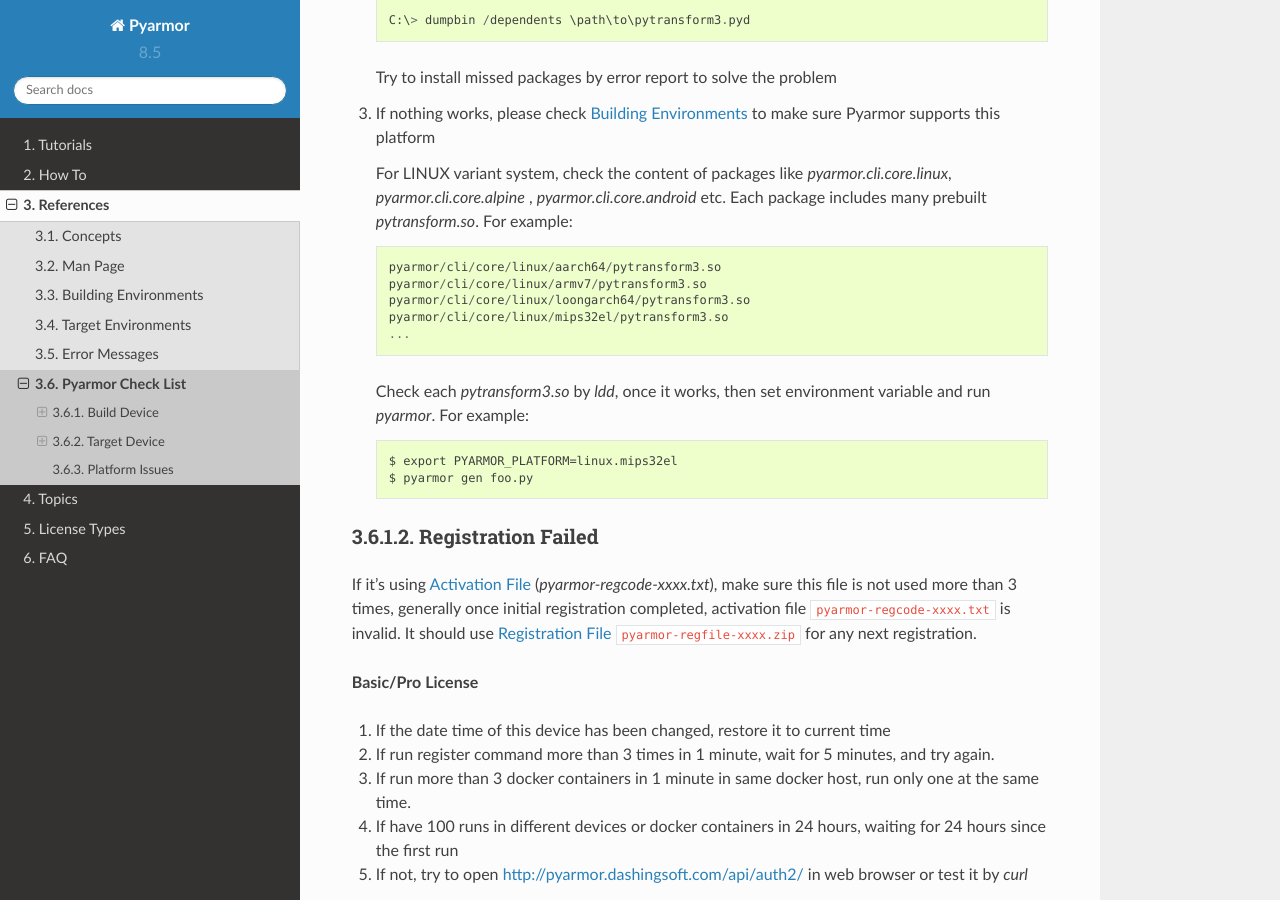
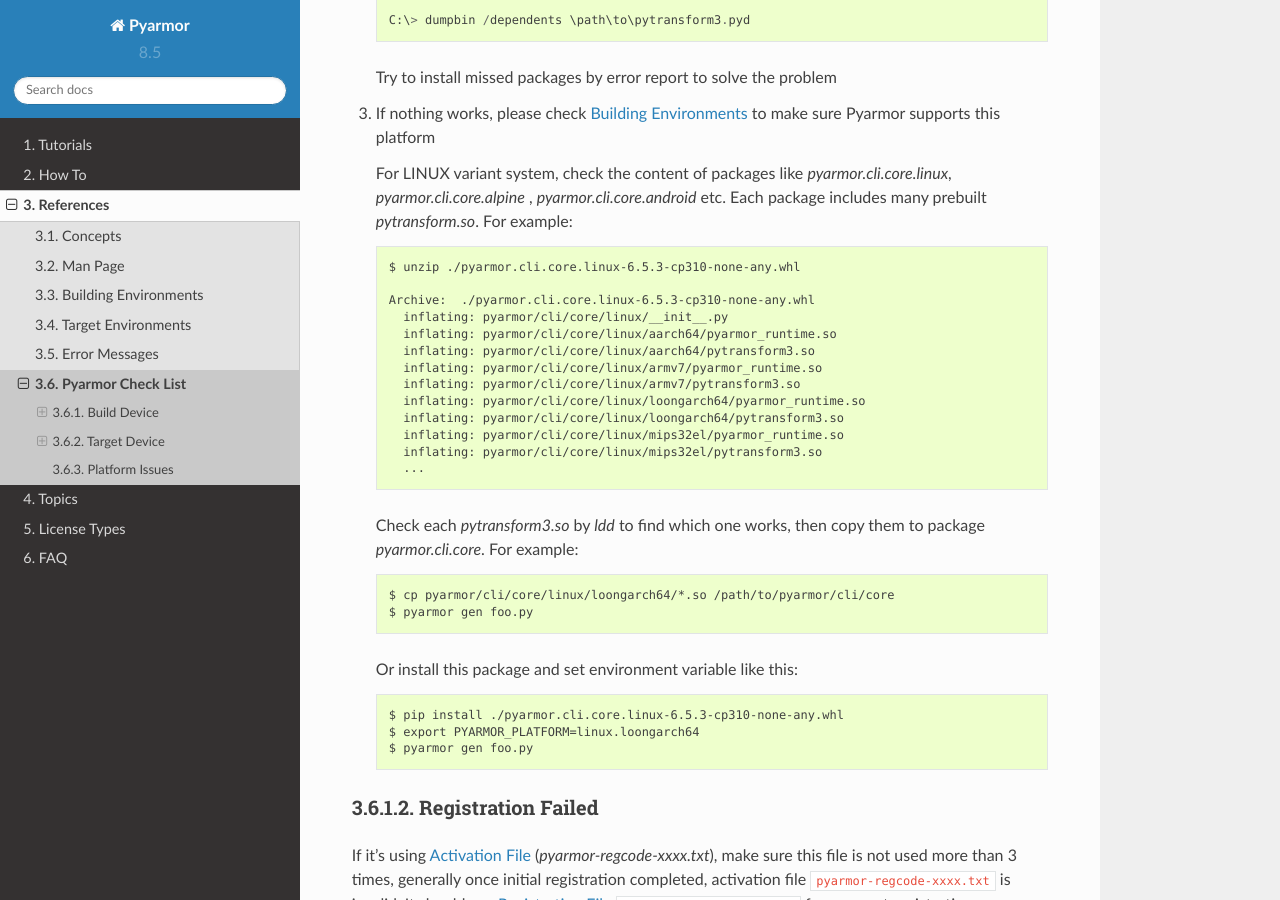
Before and after one commit to dashingsoft/pyarmor, a Sphinx documentation site: the page built from docs/reference/solutions.rst, in a window 1280 px wide and 900 px high, scrolled down 1026 px. Built offline with Sphinx 7.4.7 and the Read the Docs theme 2.0.0, drawn with Linux system fonts in a browser that asks for light colours.

Commit message:
Refine doc

```diff
--- a/docs/reference/solutions.rst
+++ b/docs/reference/solutions.rst
@@ -61,17 +61,30 @@
 
    For LINUX variant system, check the content of packages like `pyarmor.cli.core.linux`, `pyarmor.cli.core.alpine` , `pyarmor.cli.core.android` etc. Each package includes many prebuilt `pytransform.so`. For example::
 
-       pyarmor/cli/core/linux/aarch64/pytransform3.so
-       pyarmor/cli/core/linux/armv7/pytransform3.so
-       pyarmor/cli/core/linux/loongarch64/pytransform3.so
-       pyarmor/cli/core/linux/mips32el/pytransform3.so
-       ...
+       $ unzip ./pyarmor.cli.core.linux-6.5.3-cp310-none-any.whl
 
-   Check each `pytransform3.so` by `ldd`, once it works, then set environment variable and run `pyarmor`. For example::
+       Archive:  ./pyarmor.cli.core.linux-6.5.3-cp310-none-any.whl
+         inflating: pyarmor/cli/core/linux/__init__.py
+         inflating: pyarmor/cli/core/linux/aarch64/pyarmor_runtime.so
+         inflating: pyarmor/cli/core/linux/aarch64/pytransform3.so
+         inflating: pyarmor/cli/core/linux/armv7/pyarmor_runtime.so
+         inflating: pyarmor/cli/core/linux/armv7/pytransform3.so
+         inflating: pyarmor/cli/core/linux/loongarch64/pyarmor_runtime.so
+         inflating: pyarmor/cli/core/linux/loongarch64/pytransform3.so
+         inflating: pyarmor/cli/core/linux/mips32el/pyarmor_runtime.so
+         inflating: pyarmor/cli/core/linux/mips32el/pytransform3.so
+         ...
 
-       $ export PYARMOR_PLATFORM=linux.mips32el
+   Check each `pytransform3.so` by `ldd` to find which one works, then copy them to package `pyarmor.cli.core`. For example::
+
+       $ cp pyarmor/cli/core/linux/loongarch64/*.so /path/to/pyarmor/cli/core
        $ pyarmor gen foo.py
 
+   Or install this package and set environment variable like this::
+
+       $ pip install ./pyarmor.cli.core.linux-6.5.3-cp310-none-any.whl
+       $ export PYARMOR_PLATFORM=linux.loongarch64
+       $ pyarmor gen foo.py
 
 Registration Failed
 -------------------
```
